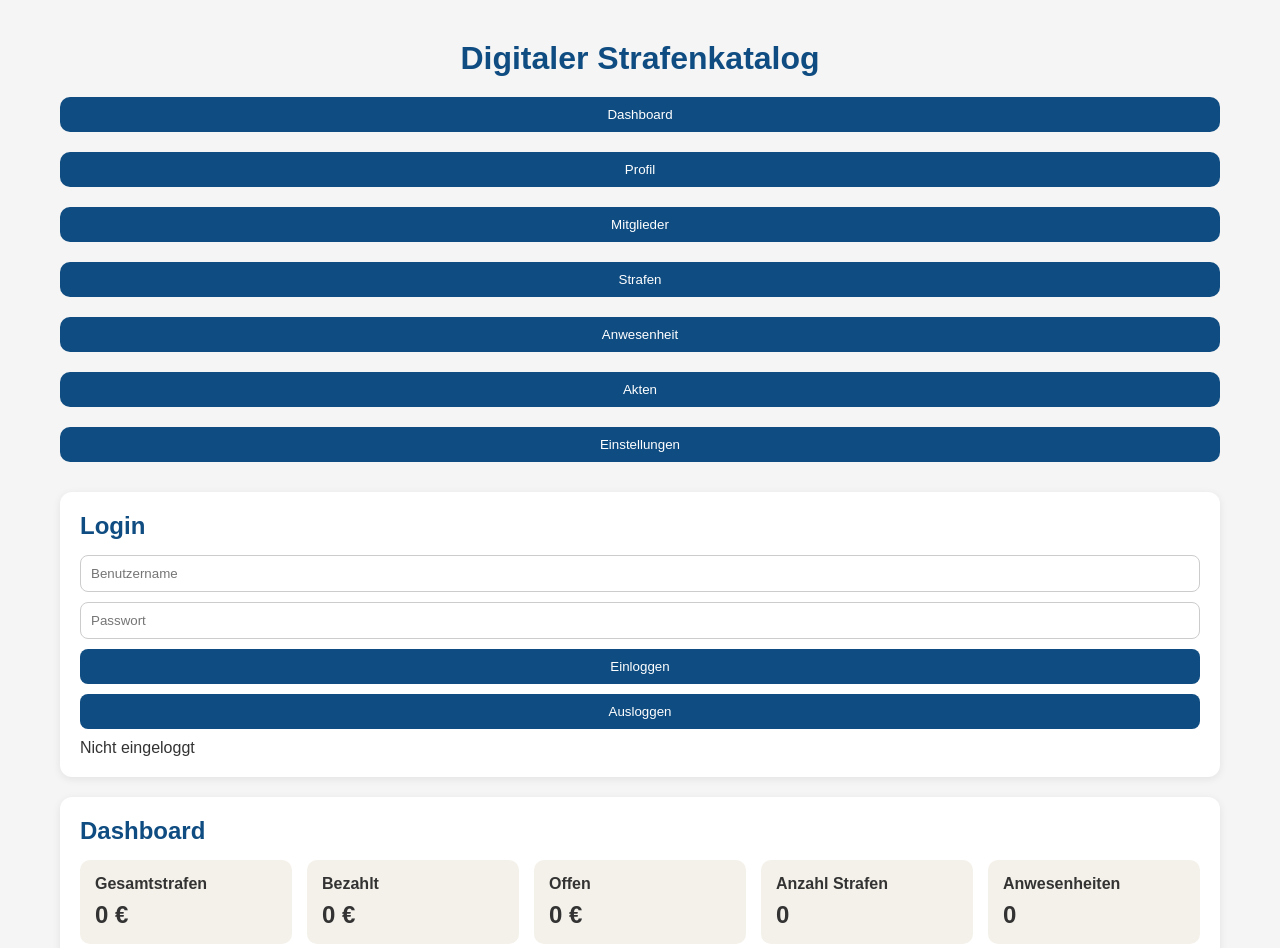
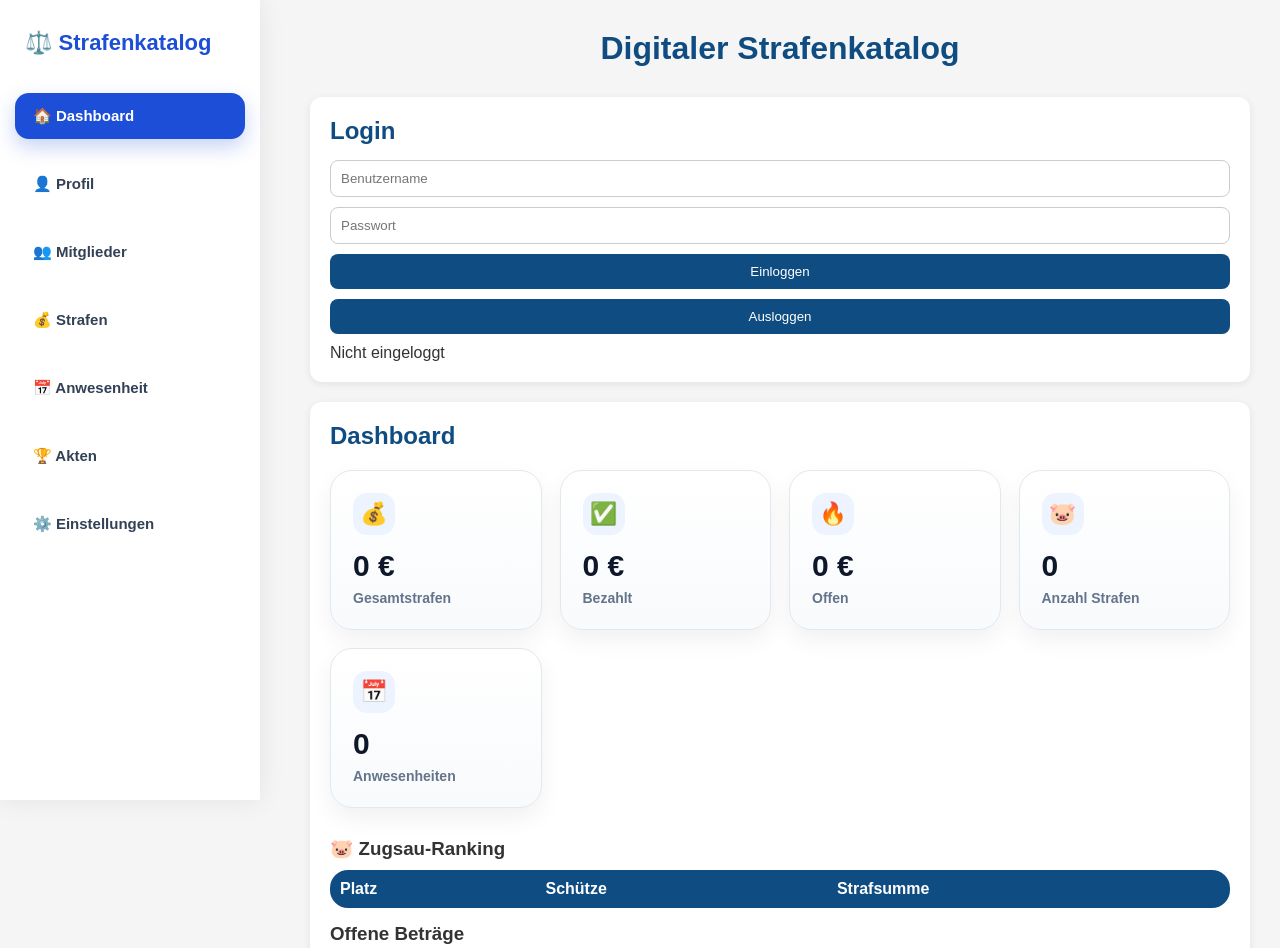
Before and after one commit to jasi-svg/schuetzen-app, a plain HTML site: page index.html in a window 1280 px wide. Shown: the top 948 px of the page. Drawn offline with Linux system fonts and the light colour scheme.

Commit message:
UI Redesign Phase 1

```diff
--- a/index.html
+++ b/index.html
@@ -15,33 +15,42 @@
         <h1 id="zugnameAnzeige">Digitaler Strafenkatalog</h1>
     </header>
 <nav class="navigation">
-
-    <button onclick="seiteAnzeigen('dashboard')">
-        Dashboard
+<div class="sidebar-logo">
+    ⚖️ Strafenkatalog
+</div>
+<button id="nav-dashboard"
+        onclick="seiteAnzeigen('dashboard')">
+    🏠 Dashboard
 </button>
 
-<button onclick="seiteAnzeigen('profil')">
-    Profil
+<button id="nav-profil"
+        onclick="seiteAnzeigen('profil')">
+    👤 Profil
 </button>
 
-    <button onclick="seiteAnzeigen('mitglieder')">
-        Mitglieder
+<button id="nav-mitglieder"
+        onclick="seiteAnzeigen('mitglieder')">
+    👥 Mitglieder
 </button>
 
-    <button onclick="seiteAnzeigen('strafen')">
-        Strafen
+<button id="nav-strafen"
+        onclick="seiteAnzeigen('strafen')">
+    💰 Strafen
 </button>
 
-    <button onclick="seiteAnzeigen('anwesenheit')">
-        Anwesenheit
+<button id="nav-anwesenheit"
+        onclick="seiteAnzeigen('anwesenheit')">
+    📅 Anwesenheit
 </button>
 
-    <button onclick="seiteAnzeigen('akten')">
-        Akten
+<button id="nav-akten"
+        onclick="seiteAnzeigen('akten')">
+    🏆 Akten
 </button>
 
-    <button onclick="seiteAnzeigen('einstellungen')">
-        Einstellungen
+<button id="nav-einstellungen"
+        onclick="seiteAnzeigen('einstellungen')">
+    ⚙️ Einstellungen
 </button>
 
 </nav>
@@ -69,29 +78,34 @@
     <h2>Dashboard</h2>
 
 <div class="dashboard">
-            <div>
+    <div class="dashboard-card">
+        <span class="dashboard-icon">💰</span>
+        <p id="dashboardGesamt">0 €</p>
         <strong>Gesamtstrafen</strong>
-                <p id="dashboardGesamt">0 €</p>
     </div>
 
-            <div>
+    <div class="dashboard-card">
+        <span class="dashboard-icon">✅</span>
+        <p id="dashboardBezahlt">0 €</p>
         <strong>Bezahlt</strong>
-                <p id="dashboardBezahlt">0 €</p>
     </div>
 
-            <div>
+    <div class="dashboard-card">
+        <span class="dashboard-icon">🔥</span>
+        <p id="dashboardOffen">0 €</p>
         <strong>Offen</strong>
-                <p id="dashboardOffen">0 €</p>
     </div>
 
-            <div>
+    <div class="dashboard-card">
+        <span class="dashboard-icon">🐷</span>
+        <p id="dashboardAnzahlStrafen">0</p>
         <strong>Anzahl Strafen</strong>
-                <p id="dashboardAnzahlStrafen">0</p>
     </div>
 
-            <div>
+    <div class="dashboard-card">
+        <span class="dashboard-icon">📅</span>
+        <p id="dashboardAnwesenheiten">0</p>
         <strong>Anwesenheiten</strong>
-                <p id="dashboardAnwesenheiten">0</p>
     </div>
 </div>
 
@@ -123,17 +137,10 @@
 </section>
 
 <section id="mitgliederSeite" class="card app-seite hidden">
-    <h2>Einstellungen</h2>
-
-    <h3>Zugname</h3>
-    <input id="zugnameInput" type="text" placeholder="z. B. Jägerzug Immergrün">
-    <button onclick="zugnameSpeichern()">Zugname speichern</button>
-
-    <h3>Zuglogo</h3>
-    <input id="logoInput" type="file" accept="image/*">
-    <button onclick="logoSpeichern()">Logo speichern</button>
+    <h2>Mitglieder</h2>
 
     <h3>Mitglied hinzufügen</h3>
+
     <input id="neuerSchuetze" type="text" placeholder="Name des Mitglieds">
     <input id="benutzernameInput" type="text" placeholder="Benutzername">
     <input id="passwortInput" type="password" placeholder="Passwort">
@@ -148,6 +155,18 @@
     <button onclick="schuetzeHinzufuegen()">Mitglied hinzufügen</button>
 
     <ul id="schuetzenListe"></ul>
+</section>
+
+<section id="einstellungenSeite" class="card app-seite hidden">
+    <h2>Einstellungen</h2>
+
+    <h3>Zugname</h3>
+    <input id="zugnameInput" type="text" placeholder="z. B. Jägerzug Immergrün">
+    <button onclick="zugnameSpeichern()">Zugname speichern</button>
+
+    <h3>Zuglogo</h3>
+    <input id="logoInput" type="file" accept="image/*">
+    <button onclick="logoSpeichern()">Logo speichern</button>
 
     <h3>Strafart hinzufügen</h3>
     <input id="neueStrafart" type="text" placeholder="z. B. Zu spät erschienen">
--- a/script.js
+++ b/script.js
@@ -830,25 +830,46 @@ const letzteStrafen = strafen
     .reverse();
 
  profilInhalt.innerHTML = `
+    <div class="profil-card">
         ${
             eigenerSchuetze?.bild
                 ? `<img src="${eigenerSchuetze.bild}" class="profilbild">`
                 : ""
         }
 
-        <p><strong>Name:</strong> ${aktuellerBenutzer.name}</p>
+        <div class="profil-card-content">
+            <h3>${aktuellerBenutzer.name}</h3>
+            <p>${aktuellerBenutzer.rolle}</p>
+            <p>${offeneStrafen > 0 ? "🔥 Noch offene Strafen" : "✅ Schuldenfrei"}</p>
+        </div>
+    </div>
 
-        <p><strong>Rolle:</strong> ${aktuellerBenutzer.rolle}</p>
+    <div class="profil-stats">
+        <div class="profil-stat">
+            <strong>${gesamtStrafen} €</strong>
+            <span>Strafen gesamt</span>
+        </div>
 
-        <p><strong>Strafen gesamt:</strong> ${gesamtStrafen} €</p>
+        <div class="profil-stat">
+            <strong>${offeneStrafen} €</strong>
+            <span>Offen</span>
+        </div>
 
-        <p><strong>Offen:</strong> ${offeneStrafen} €</p>
+        <div class="profil-stat">
+            <strong>${anwesend}</strong>
+            <span>Anwesend</span>
+        </div>
 
-        <p><strong>Anwesend:</strong> ${anwesend}</p>
+        <div class="profil-stat">
+            <strong>${zuSpaet}</strong>
+            <span>Zu spät</span>
+        </div>
 
-        <p><strong>Zu spät:</strong> ${zuSpaet}</p>
-
-<p><strong>Fehlend:</strong> ${fehlend}</p>
+        <div class="profil-stat">
+            <strong>${fehlend}</strong>
+            <span>Fehlend</span>
+        </div>
+    </div>
 
     <h3>Letzte Strafen</h3>
 
@@ -1076,7 +1097,11 @@ function schuetzenakteAnzeigen(index) {
     });
 }
 function seiteAnzeigen(seite) {
-
+document
+    .querySelectorAll(".navigation button")
+    .forEach(button => {
+        button.classList.remove("active");
+    });
     aktuelleSeite = seite;
 
     document
@@ -1091,7 +1116,10 @@ function seiteAnzeigen(seite) {
     mitglieder: "mitgliederSeite",
     strafen: "strafenSeite",
     anwesenheit: "anwesenheitSeite",
-        akten: "aktenSeite"
+    akten: "aktenSeite",
+    einstellungen: "einstellungenSeite"
+
+
 };
 
     const zielId = seitenMap[seite];
@@ -1108,8 +1136,14 @@ function seiteAnzeigen(seite) {
     }
 
     zielElement.classList.remove("hidden");
+
+    const aktiverButton =
+    document.getElementById(`nav-${seite}`);
+
+if (aktiverButton) {
+    aktiverButton.classList.add("active");
 }
-
+}
 datenMigration();
 appAktualisieren();
 
--- a/style.css
+++ b/style.css
@@ -11,14 +11,15 @@ body {
 }
 
 .app {
-    max-width: 1200px;
-    margin: 20px auto;
-    padding: 20px;
+
+    margin-left: 280px;
+
+    padding: 30px;
 }
 
 header {
     text-align: center;
-    margin-bottom: 20px;
+    margin-bottom: 30px;
 }
 
 .logo {
@@ -85,8 +86,11 @@ button:hover {
 
 table {
     width: 100%;
-    border-collapse: collapse;
+    border-collapse: separate;
+    border-spacing: 0;
     margin-top: 10px;
+    overflow: hidden;
+    border-radius: 18px;
 }
 
 table th {
@@ -115,22 +119,47 @@ ul li {
 .dashboard {
     display: grid;
     grid-template-columns: repeat(auto-fit, minmax(180px, 1fr));
-    gap: 15px;
-    margin-bottom: 20px;
+    gap: 18px;
+    margin: 20px 0 30px;
 }
 
-.dashboard div {
-    background: #f4f1ea;
-    padding: 15px;
-    border-radius: 10px;
+.dashboard-card {
+    background: linear-gradient(180deg, #ffffff, #f8fafc);
+    border: 1px solid #e2e8f0;
+    border-radius: 22px;
+    padding: 22px;
+    box-shadow: 0 10px 25px rgba(15, 23, 42, 0.06);
+    transition: all 0.2s ease;
 }
 
-.dashboard p {
-    font-size: 24px;
-    font-weight: bold;
-    margin-top: 8px;
+.dashboard-card:hover {
+    transform: translateY(-4px);
+    box-shadow: 0 16px 35px rgba(15, 23, 42, 0.10);
 }
 
+.dashboard-icon {
+    display: inline-flex;
+    align-items: center;
+    justify-content: center;
+    width: 42px;
+    height: 42px;
+    background: #eef4ff;
+    border-radius: 14px;
+    font-size: 22px;
+    margin-bottom: 14px;
+}
+
+.dashboard-card p {
+    font-size: 30px;
+    font-weight: 800;
+    color: #0f172a;
+    margin: 0 0 6px;
+}
+
+.dashboard-card strong {
+    font-size: 14px;
+    color: #64748b;
+}
 .profilbild {
     width: 80px;
     height: 80px;
@@ -186,15 +215,147 @@ ul li {
     font-weight: bold;
 }
 .navigation {
+    position: fixed;
+    left: 0;
+    top: 0;
+    width: 260px;
+    height: 100vh;
+
+    background: white;
+
+    box-shadow: 0 0 25px rgba(0,0,0,0.08);
+
     display: flex;
-    gap: 10px;
-    flex-wrap: wrap;
-    margin: 20px 0;
+    flex-direction: column;
+
+    padding: 30px 15px;
+    gap: 12px;
+
+    z-index: 1000;
 }
 
 .navigation button {
-    padding: 10px 16px;
+
     border: none;
-    border-radius: 10px;
+
+    background: transparent;
+
+    color: #334155;
+
+    text-align: left;
+
+    padding: 14px 18px;
+
+    border-radius: 14px;
+
+    font-size: 15px;
+    font-weight: 600;
+
     cursor: pointer;
+
+    transition: all 0.2s ease;
 }
+.navigation button:hover {
+
+    background: #EEF4FF;
+
+    color: #1D4ED8;
+
+    transform: translateX(4px);
+}
+.sidebar-logo {
+
+    font-size: 22px;
+
+    font-weight: 800;
+
+    color: #1D4ED8;
+
+    margin-bottom: 25px;
+
+    padding: 0 10px;
+}
+#zugsauTabelle tr:nth-child(1) td:first-child::before {
+    content: "🥇 ";
+}
+
+#zugsauTabelle tr:nth-child(2) td:first-child::before {
+    content: "🥈 ";
+}
+
+#zugsauTabelle tr:nth-child(3) td:first-child::before {
+    content: "🥉 ";
+}
+
+#zugsauTabelle tr:nth-child(1) {
+    background: #fff7ed;
+    font-weight: 800;
+}
+
+#zugsauTabelle tr:nth-child(2) {
+    background: #f8fafc;
+    font-weight: 700;
+}
+
+#zugsauTabelle tr:nth-child(3) {
+    background: #fefce8;
+    font-weight: 700;
+}
+.profil-card {
+    display: flex;
+    align-items: center;
+    gap: 20px;
+
+    background: linear-gradient(135deg, #eef4ff, #ffffff);
+    border: 1px solid #dbeafe;
+    border-radius: 24px;
+
+    padding: 24px;
+    margin-bottom: 20px;
+
+    box-shadow: 0 10px 25px rgba(15, 23, 42, 0.06);
+}
+
+.profil-card-content h3 {
+    font-size: 24px;
+    margin-bottom: 6px;
+    color: #0f172a;
+}
+
+.profil-card-content p {
+    margin: 4px 0;
+    color: #475569;
+}
+
+.profil-stats {
+    display: grid;
+    grid-template-columns: repeat(auto-fit, minmax(140px, 1fr));
+    gap: 14px;
+    margin-top: 18px;
+}
+
+.profil-stat {
+    background: #ffffff;
+    border: 1px solid #e2e8f0;
+    border-radius: 18px;
+    padding: 16px;
+}
+
+.profil-stat strong {
+    display: block;
+    font-size: 22px;
+    color: #0f172a;
+}
+
+.profil-stat span {
+    font-size: 13px;
+    color: #64748b;
+}
+.navigation button.active {
+
+    background: #1D4ED8;
+
+    color: white;
+
+    box-shadow: 0 8px 20px rgba(29, 78, 216, 0.25);
+}
```
Lines whose indentation alone changed are shown as unchanged.
